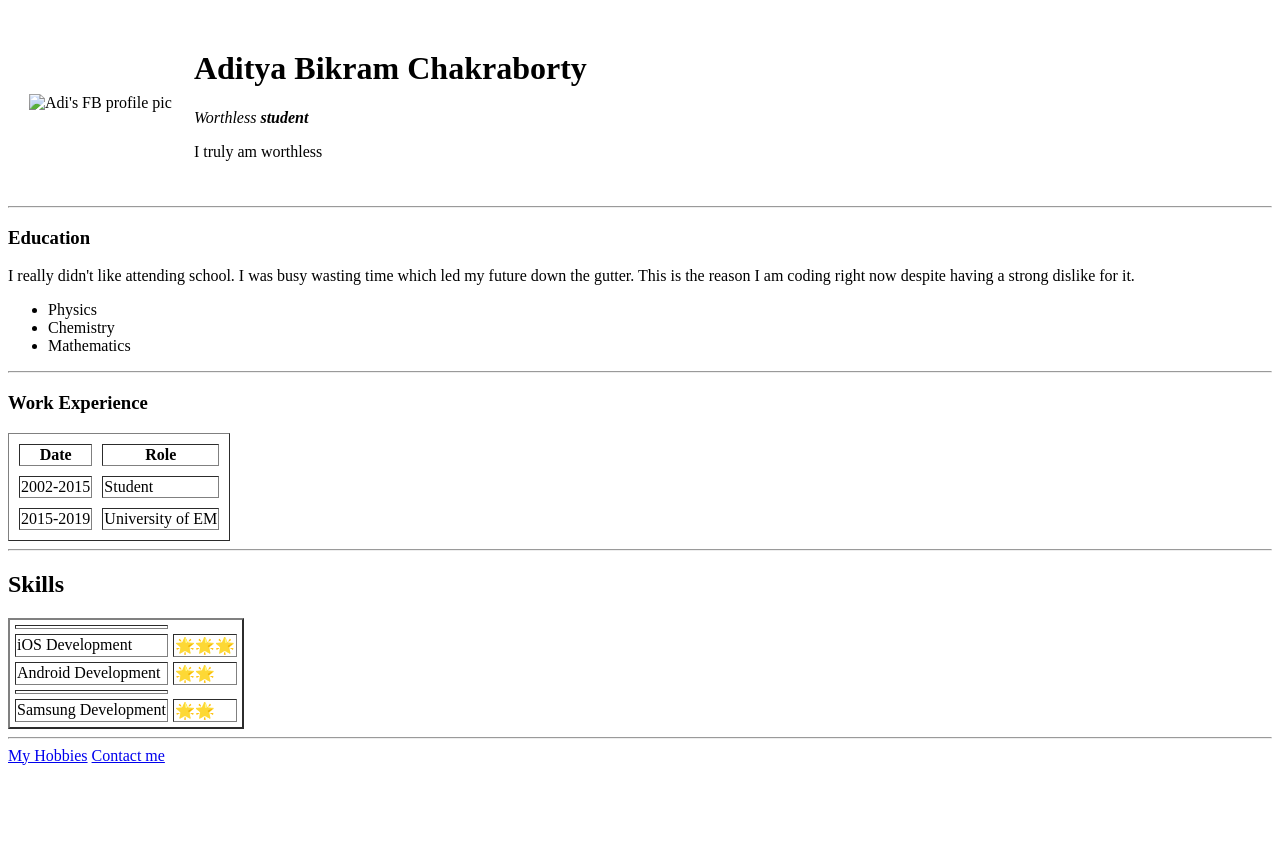
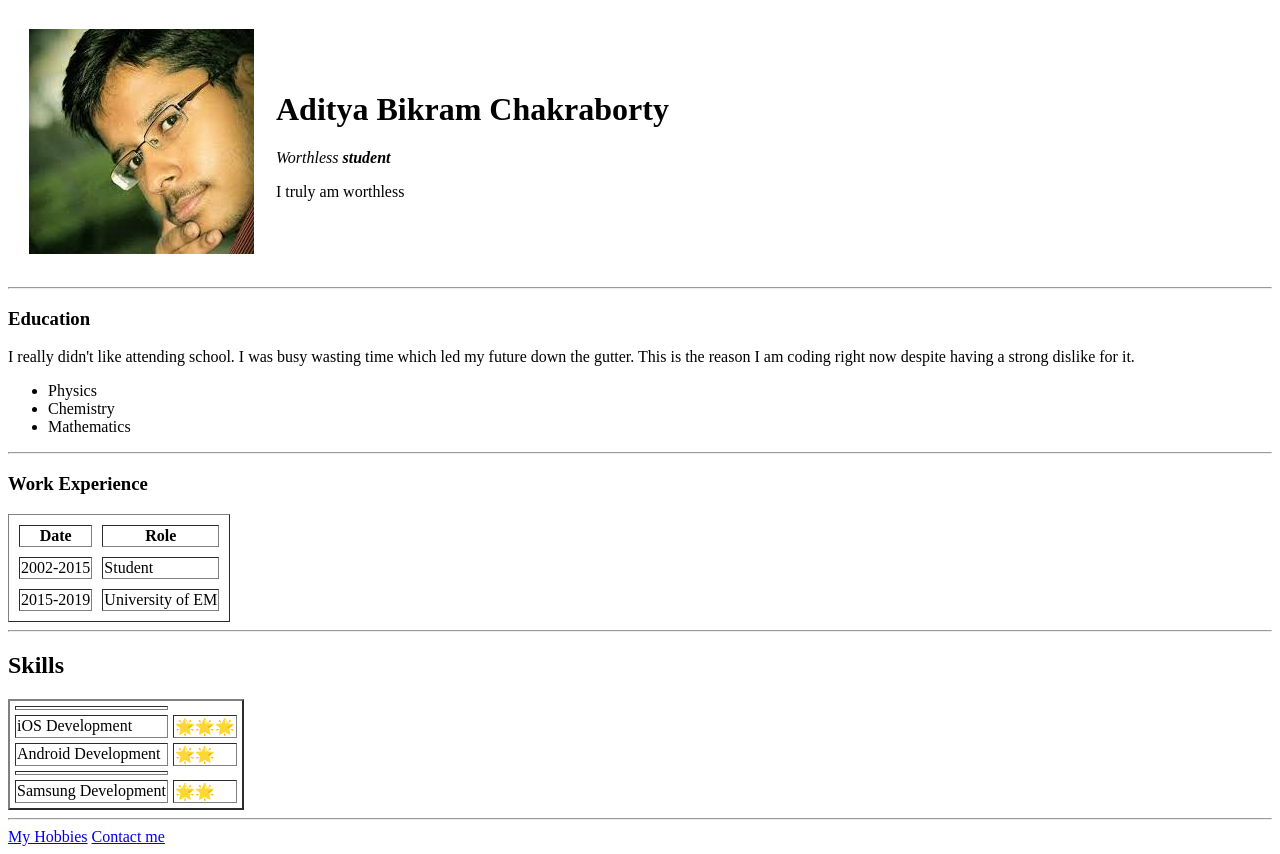
Before and after one commit to adityabk5/cv, a plain HTML site: page index.html in a window 1280 px wide. Before the commit the page ends 800 px from the top, so only its background shows below. Drawn offline with Linux system fonts and the light colour scheme.

Commit message:
Update index.html

```diff
--- a/index.html
+++ b/index.html
@@ -9,7 +9,7 @@
 <body>
   <table cellspacing="20">
     <tr>
-      <td><img src="images/Screenshot.jpg" alt="Adi's FB profile pic"></td>
+      <td><img src="Screenshot.jpg" alt="Adi's FB profile pic"></td>
       <td><h1>Aditya Bikram Chakraborty</h1>
       <p><em>Worthless <strong>student</a></strong></em></p>
       <p>I truly am worthless</p></td>
```
